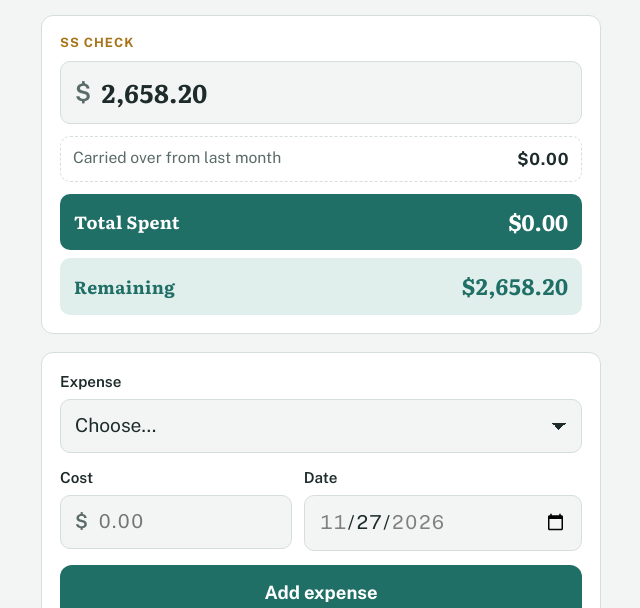
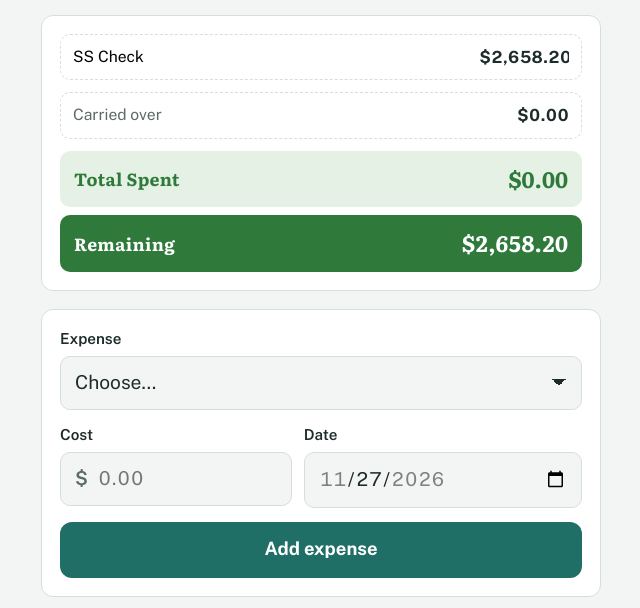
Before and after one commit to SJMarlow/SoSecFi, a plain HTML site: page index.html in a window 1280 px wide. Shown: the part 71-679 px from the top of the page, without its empty margins (319-959 px from the left). Drawn offline with nearby package versions, Linux system fonts and the light colour scheme.

Commit message:
Update index.htmlRestyle SS check, carry-over, total and remaining rows

```diff
--- a/index.html
+++ b/index.html
@@ -62,11 +62,17 @@ button{cursor:pointer}
 .carry{display:flex;justify-content:space-between;align-items:center;width:100%;margin-top:12px;padding:10px 12px;border-radius:10px;border:1px dashed var(--line);background:transparent;text-align:left;font-size:.98rem;color:var(--muted)}
 .carry b{color:var(--ink);font-variant-numeric:tabular-nums;font-size:1.05rem}
 .carry.neg b{color:var(--warn)}
-.toptotal{display:flex;justify-content:space-between;align-items:center;margin-top:12px;padding:12px 14px;border-radius:10px;background:var(--accent);color:#fff}
+.toptotal{display:flex;justify-content:space-between;align-items:center;margin-top:12px;padding:12px 14px;border-radius:10px;background:#e4f1e4;color:#2f7a3b}
 .toptotal span{font-family:var(--f-display);font-weight:700;font-size:1.1rem;letter-spacing:.02em}
 .toptotal b{font-family:var(--f-display);font-size:1.4rem;font-variant-numeric:tabular-nums}
-@media (prefers-color-scheme:dark){.toptotal{color:#0f1817}}
-.toptotal.remain{margin-top:8px;background:var(--accent-soft);color:var(--accent)}
+@media (prefers-color-scheme:dark){.toptotal{background:#1f3324;color:#7fcf8a}}
+.toptotal.remain{margin-top:8px;background:#2f7a3b;color:#fff}
+.ssrow{margin-top:0;cursor:text}
+.ssrow .sslabel{color:#000}
+@media (prefers-color-scheme:dark){.ssrow .sslabel{color:var(--ink)}}
+.ssrow:focus-within{border-style:solid;border-color:var(--accent)}
+.ssval{display:flex;align-items:center;font-weight:700;color:var(--ink);font-size:1.05rem;font-variant-numeric:tabular-nums}
+.ssval input{width:9ch;border:0;background:transparent;font:inherit;font-weight:700;color:inherit;text-align:right;padding:0;outline:none}
 .toptotal.remain.neg{background:var(--warn-soft);color:var(--warn)}
 
 /* Add form */
@@ -132,8 +138,7 @@ button{cursor:pointer}
   <button class="today-link" id="backToday" hidden>Back to this month</button>
 
   <section class="panel ss">
-    <label class="label" for="ssInput">SS Check</label>
-    <div class="field"><span class="pre">$</span><input id="ssInput" inputmode="decimal" autocomplete="off"></div>
+    <label class="carry ssrow" for="ssInput"><span class="sslabel">SS Check</span><span class="ssval">$<input id="ssInput" inputmode="decimal" autocomplete="off" aria-label="SS check amount"></span></label>
     <button class="carry" id="carryBtn"><span id="carryLabel">Carried over</span><b id="carryAmt">$0.00</b></button>
     <div class="toptotal"><span>Total Spent</span><b id="totalTop">$0.00</b></div>
     <div class="toptotal remain" id="remainRow"><span>Remaining</span><b id="remainTop">$0.00</b></div>
@@ -324,10 +329,10 @@ button{cursor:pointer}
     $("prevM").disabled = view <= state.first;
     $("nextM").disabled = view >= cur;
     $("backToday").hidden = view === cur;
-    if(document.activeElement !== $("ssInput")) $("ssInput").value = plain(m.ss);
+    if(document.activeElement !== $("ssInput")){ $("ssInput").value = plain(m.ss); fitSS(); }
 
     const c = carryFor(view);
-    $("carryLabel").textContent = view <= state.first && m.carry == null ? "Carried over from last month" : `Carried over from ${monthName(addMonth(view,-1))}`;
+    $("carryLabel").textContent = "Carried over";
     $("carryAmt").textContent = (c<0?"−":"") + fmt(Math.abs(c));
     $("carryBtn").classList.toggle("neg", c<0);
 
@@ -457,9 +462,12 @@ button{cursor:pointer}
     if(view === monthOf(todayStr())) state.lastSS = v; // new months start with this amount
     save(); $("ssInput").value = plain(v); renderAll(); toast("SS check amount updated");
   }
-  $("ssInput").addEventListener("blur", commitSS);
+  function fitSS(){ const i = $("ssInput"), ctx = fitSS.c || (fitSS.c = document.createElement("canvas").getContext("2d")), cs = getComputedStyle(i); ctx.font = `${cs.fontWeight} ${cs.fontSize} ${cs.fontFamily}`; i.style.width = Math.ceil(ctx.measureText(i.value || "0").width + 2) + "px"; }
+  $("ssInput").addEventListener("blur", () => { commitSS(); fitSS(); });
+  $("ssInput").addEventListener("input", fitSS);
   $("ssInput").addEventListener("keydown", e => { if(e.key==="Enter") e.target.blur(); });
-  $("ssInput").addEventListener("focus", e => setTimeout(()=>e.target.select(),0));
+  $("ssInput").addEventListener("focus", e => { e.target.dataset.fresh = "1"; setTimeout(()=>e.target.select(),0); });
+  $("ssInput").addEventListener("mouseup", e => { if(e.target.dataset.fresh){ e.preventDefault(); e.target.dataset.fresh = ""; } });
 
   // ---- carry-over ----
   $("carryBtn").addEventListener("click", () => {
@@ -555,6 +563,7 @@ button{cursor:pointer}
   load();
   renderAll();
   resetForm();
+  if(document.fonts && document.fonts.ready) document.fonts.ready.then(fitSS);
   if(navigator.storage && navigator.storage.persist) navigator.storage.persist().catch(()=>{});
   if("serviceWorker" in navigator && location.protocol === "https:") navigator.serviceWorker.register("sw.js").catch(()=>{});
 })();
```
